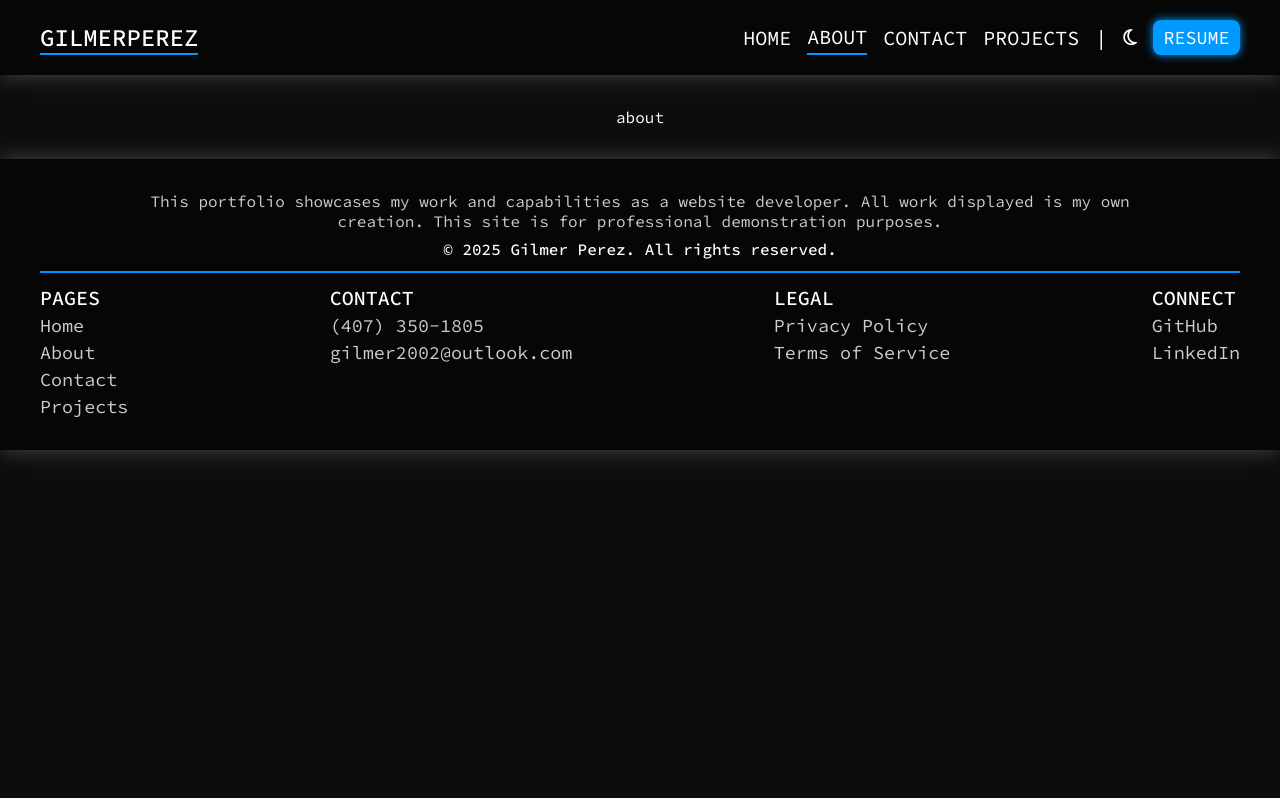
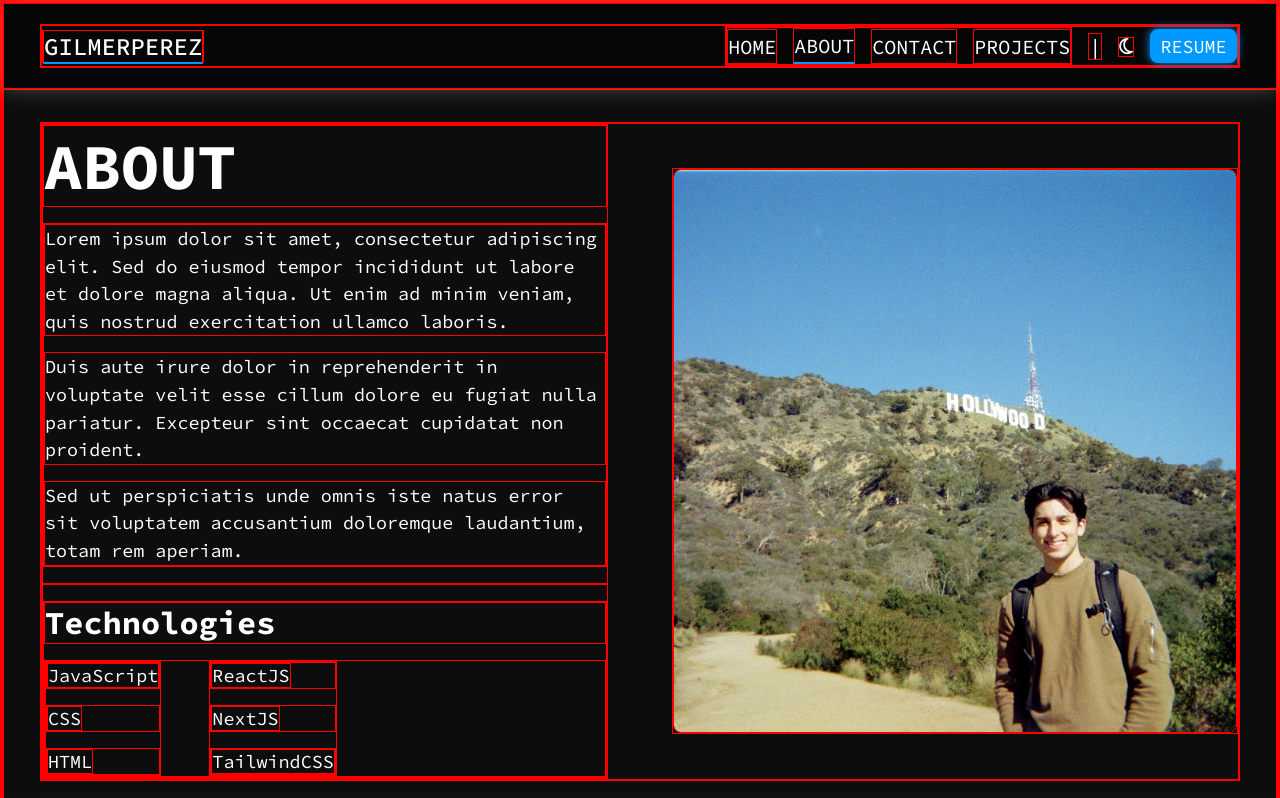
Before and after one commit to gilmerperez/gilmer-perez, a React (Vite) app: page /about in a window 1280 px wide. Shown: the top 798 px of the page. Built offline with nearby package versions, Linux system fonts and the light colour scheme.

Commit message:
Added about content

```diff
--- a/src/pages/About/About.jsx
+++ b/src/pages/About/About.jsx
@@ -10,7 +10,65 @@ function About() {
   return (
     <>
       <main>
-        <div className={styles.aboutContainer}>about</div>
+        <div className={styles.aboutContainer}>
+          <div className={styles.contentWrapper}>
+            {/* Text content */}
+            <div className={styles.textContent}>
+              {/* Title */}
+              <h1 className={styles.title}>ABOUT</h1>
+              {/* Description */}
+              <div className={styles.description}>
+                <p>
+                  Lorem ipsum dolor sit amet, consectetur adipiscing elit. Sed do eiusmod tempor incididunt ut labore et
+                  dolore magna aliqua. Ut enim ad minim veniam, quis nostrud exercitation ullamco laboris.
+                </p>
+                <p>
+                  Duis aute irure dolor in reprehenderit in voluptate velit esse cillum dolore eu fugiat nulla pariatur.
+                  Excepteur sint occaecat cupidatat non proident.
+                </p>
+                <p>
+                  Sed ut perspiciatis unde omnis iste natus error sit voluptatem accusantium doloremque laudantium,
+                  totam rem aperiam.
+                </p>
+              </div>
+              {/* Divider */}
+              <div className={styles.divider}></div>
+              {/* Technologies */}
+              <div className={styles.technologiesSection}>
+                <h2 className={styles.technologiesTitle}>Technologies</h2>
+                <div className={styles.technologiesList}>
+                  <div className={styles.techColumn}>
+                    <div className={styles.techItem}>
+                      <span>JavaScript</span>
+                    </div>
+                    <div className={styles.techItem}>
+                      <span>CSS</span>
+                    </div>
+                    <div className={styles.techItem}>
+                      <span>HTML</span>
+                    </div>
+                  </div>
+                  <div className={styles.techColumn}>
+                    <div className={styles.techItem}>
+                      <span>ReactJS</span>
+                    </div>
+                    <div className={styles.techItem}>
+                      <span>NextJS</span>
+                    </div>
+                    <div className={styles.techItem}>
+                      <span>TailwindCSS</span>
+                    </div>
+                  </div>
+                </div>
+              </div>
+            </div>
+
+            {/* Image */}
+            <div className={styles.imageContainer}>
+              <img src="/images/me2.jpg" alt="Gilmer Perez" className={styles.profileImage} />
+            </div>
+          </div>
+        </div>
       </main>
     </>
   );
--- a/src/pages/About/About.module.css
+++ b/src/pages/About/About.module.css
@@ -2,8 +2,121 @@
   width: 100%;
   display: flex;
   margin: 0 auto;
+  min-height: 75vh;
   max-width: 1200px;
   align-items: center;
   flex-direction: column;
   justify-content: center;
 }
+
+.contentWrapper {
+  gap: 4rem;
+  width: 100%;
+  display: flex;
+  align-items: center;
+  justify-content: space-between;
+}
+
+/* Text content */
+.textContent {
+  flex: 1;
+  display: flex;
+  flex-direction: column;
+}
+
+/* Title */
+.title {
+  font-size: 4rem;
+  margin-bottom: 1rem;
+}
+
+/* Description */
+.description {
+  gap: 1rem;
+  display: flex;
+  flex-direction: column;
+}
+
+.description p {
+  line-height: 1.5;
+  font-size: 1.15rem;
+}
+
+/* Divider */
+.divider {
+  width: 100%;
+  height: 2px;
+  margin: 1rem 0;
+  background-color: var(--primary);
+}
+
+* {
+  border: 1px solid red;
+}
+
+/* Technologies */
+.technologiesSection {
+  display: flex;
+  flex-direction: column;
+}
+
+.technologiesTitle {
+  font-size: 2rem;
+  margin-bottom: 1rem;
+}
+
+.technologiesList {
+  gap: 3rem;
+  display: flex;
+}
+
+.techColumn {
+  gap: 1rem;
+  display: flex;
+  flex-direction: column;
+}
+
+.techItem {
+  display: flex;
+  font-size: 1.15rem;
+}
+
+/* Image */
+.imageContainer {
+  flex: 1;
+  display: flex;
+  align-items: flex-start;
+  justify-content: center;
+}
+
+.profileImage {
+  width: 100%;
+  aspect-ratio: 1;
+  object-fit: cover;
+  border-radius: 0.5rem;
+}
+
+/* Tablet responsiveness */
+@media (max-width: 480px) {
+  .aboutContainer {
+    padding: 1rem;
+  }
+
+  .contentWrapper {
+    flex-direction: column;
+    gap: 2rem;
+  }
+
+  .title {
+    font-size: 3rem;
+  }
+
+  .technologiesList {
+    flex-direction: column;
+    gap: 1rem;
+  }
+
+  .profileImage {
+    max-width: 300px;
+  }
+}
```
